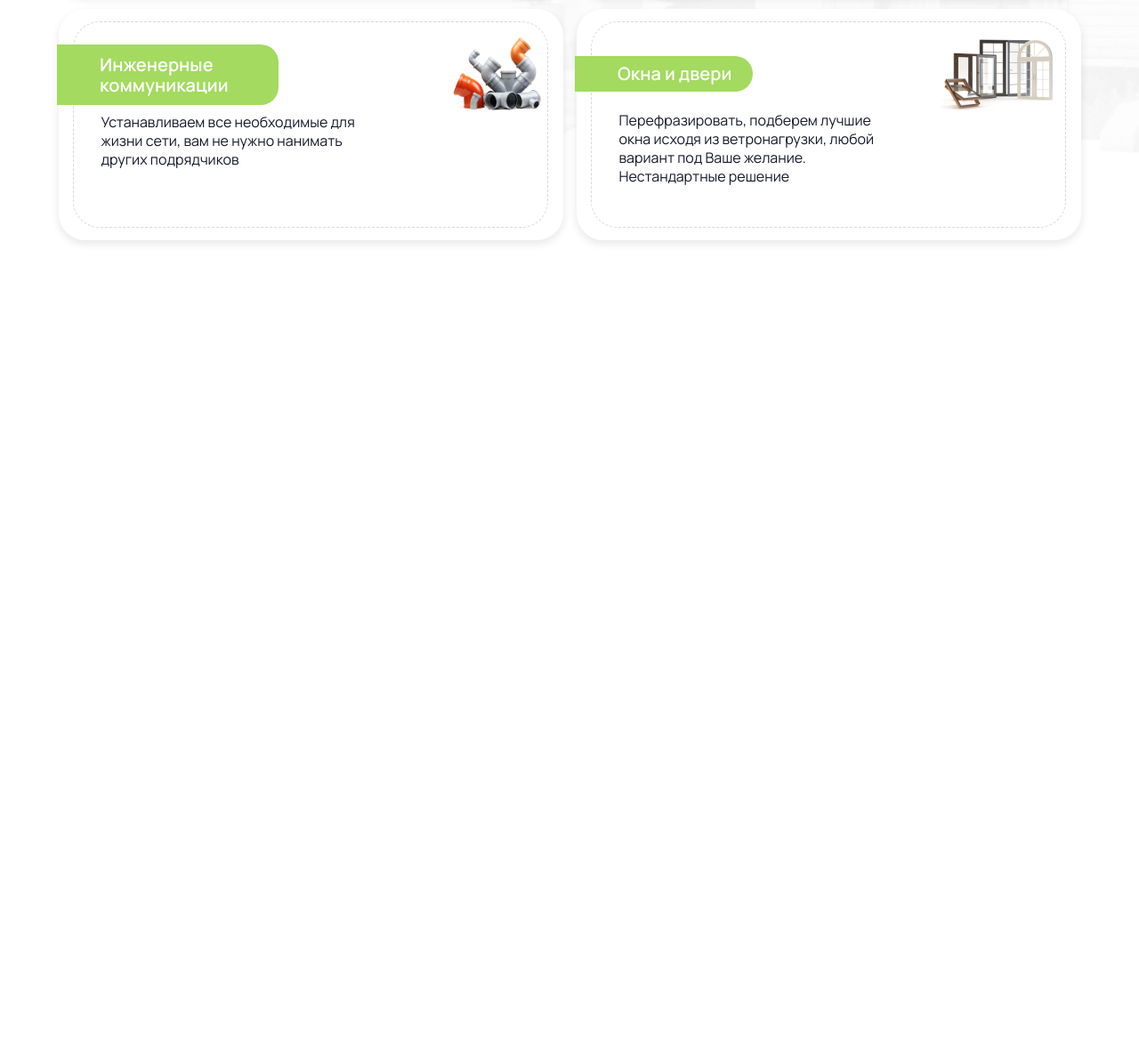
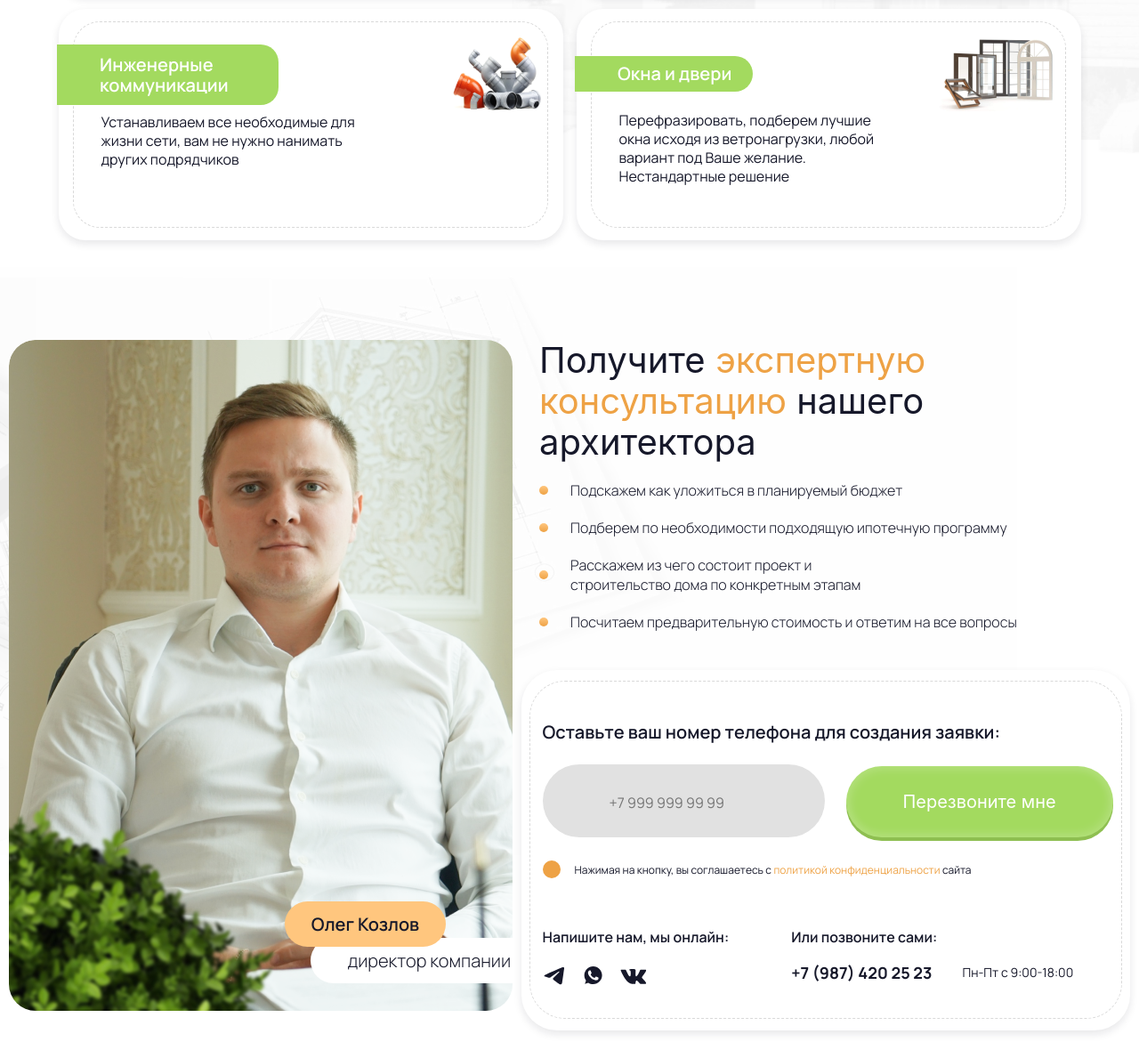
Before and after one commit to blvckonej/nako, a website built with Vite: page index.html in a window 1280 px wide. Shown: the part 2844-4033 px from the top of the page at 89% size. Before the commit the page ends 3144 px from the top, so only its background shows below. Built offline with nearby package versions, Linux system fonts and the light colour scheme; files whose address does not match are found by name.

Commit message:
merge project

```diff
--- a/index.html
+++ b/index.html
@@ -223,10 +223,10 @@
           </div>
         </div>
       </section>
-      <!--<section class="feedback">
+      <section class="feedback">
         <div class="container">
           <div class="feedback__block">
-            <div class="feedback__portrait">
+            <div class="feedback__portrait hidden-tablet">
               <div class="feedback__portrait-descr">
                 <p class="feedback__portrait-name">Олег Козлов</p>
                 <p class="feedback__portrait-jobtitle">директор компании</p>
@@ -262,6 +262,12 @@
                   </p>
                 </li>
               </ul>
+              <div class="feedback__form-photo">
+                <div class="feedback__portrait-descr">
+                  <p class="feedback__portrait-name">Олег Козлов</p>
+                  <p class="feedback__portrait-jobtitle">директор компании</p>
+                </div>
+              </div>
               <div class="feedback__form">
                 <div class="feedback__form-dashed-wrapp">
                   <div class="feedback__form-dashed">
@@ -298,7 +304,7 @@
           </div>
         </div>
       </section>
-       <section class="project">
+      <!-- <section class="project">
         <div class="container">
           <h2 class="project__block-title section_title">
             Посмотрите на <span>готовые дома,</span> которые уже радуют хозяев
--- a/src/scss/home/feedback.scss
+++ b/src/scss/home/feedback.scss
@@ -1,9 +1,19 @@
 .feedback {
   background-image: url("/src/images/bg-special.png");
   background-repeat: no-repeat;
+  @include mobile {
+    background-image: none;
+  }
   &__block {
     padding-top: 82px;
     display: flex;
+    @include tablet {
+      flex-direction: column;
+      align-items: center;
+    }
+    @include mobile {
+      padding-top: 15px;
+    }
   }
   &__portrait {
     position: relative;
@@ -20,6 +30,10 @@
     flex-direction: column;
     align-items: flex-end;
     justify-content: flex-end;
+    @include phone {
+      align-items: center;
+      justify-content: center;
+    }
   }
   &__portrait-name {
     @include df-center-all;
@@ -30,6 +44,10 @@
     border-radius: var(--border-radius-m);
     font-weight: var(--fw-semibold);
     z-index: 1;
+    @include phone {
+      margin-top: 70%;
+      margin-right: 0;
+    }
   }
   &__portrait-jobtitle {
     @include df-center;
@@ -43,12 +61,20 @@
     background-color: var(--color-light);
     border-top-left-radius: var(--border-radius-m);
     border-bottom-left-radius: var(--border-radius-m);
+    @include mobile {
+      justify-content: center;
+      margin-top: -5px;
+      border-radius: var(--border-radius-m);
+    }
   }
   &__consultation-title {
     text-align: left !important;
     margin-left: 88px !important;
     @include desktop-h {
       margin-left: 30px !important;
+    }
+    @include phone {
+      margin-left: 10px !important;
     }
   }
   &__consultation-dots {
@@ -61,6 +87,10 @@
     @include desktop-h {
       margin-left: 30px;
     }
+    @include phone {
+      margin-left: 10px;
+      margin-right: 10px;
+    }
   }
   &__consultation-text {
     font-weight: var(--fw-light);
@@ -68,6 +98,9 @@
     line-height: 22px;
     @include desktop {
       font-size: var(--text-xxs);
+    }
+    @include phone {
+      font-size: var(--text-smal);
     }
   }
   &__consultation-item {
@@ -77,24 +110,62 @@
       margin-top: 20px;
     }
   }
+  &__form-photo {
+    display: none;
+    margin: 0 auto;
+    margin-top: 20px;
+    margin-bottom: -10%;
+    width: 513px;
+    height: 654px;
+    background-image: url("../images/boss.png");
+    border-radius: var(--border-radius-m);
+    background-size: cover;
+    @include tablet {
+      display: block;
+    }
+    @include mobile {
+      width: 413px;
+      height: 454px;
+    }
+    @include phone {
+      width: 100%;
+      height: 530px;
+      margin-bottom: -25%;
+    }
+  }
   &__form {
     @include df-center-all;
     margin-left: -12%;
     margin-right: -5%;
     height: 405px;
     margin-top: 43px;
+    background-color: var(--color-light);
     box-shadow: var(--box-shadow-m);
     border-radius: var(--border-radius-l);
     @include desktop-h {
       margin-left: 10px;
       margin-right: 0;
     }
+    @include mobile {
+      margin-left: 0;
+      width: 100%;
+      height: 450px;
+    }
+    @include phone {
+      height: 410px;
+    }
   }
+
   &__form-dashed-wrapp {
     width: 97%;
     height: 378px;
     border: var(--border-dashed);
     border-radius: var(--border-radius-l);
+    @include tablet {
+    }
+    @include mobile {
+      height: 97%;
+    }
   }
   &__form-dashed {
     width: 682px;
@@ -103,17 +174,46 @@
     @include desktop-h {
       margin-left: 2%;
     }
+    @include tablet {
+      margin-left: 2%;
+    }
+    @include mobile {
+      margin-left: 0;
+      width: 100%;
+    }
   }
   &__form-block {
     margin-top: 45px;
+    @include mobile {
+      margin-top: 15px;
+      width: 100%;
+      @include df-center-all;
+      flex-direction: column;
+    }
   }
   &__form-title {
     font-weight: var(--fw-semibold);
     font-size: var(--text-sm);
+    @include mobile {
+      font-size: var(--text-xxs);
+    }
+    @include phone {
+      text-align: center;
+      font-size: var(--text-xs);
+      max-width: 217px;
+    }
   }
   &__form-input {
     @include desktop-h {
       width: 300px;
+    }
+    @include mobile {
+      width: 90%;
+      padding-left: 0;
+    }
+    @include phone {
+      margin-top: 15px;
+      height: 50px;
     }
   }
   &__form-checkbox {
@@ -122,10 +222,19 @@
     span {
       color: var(--color-orange);
     }
+    @include mobile {
+      margin-top: 5px;
+    }
+    @include phone {
+      max-width: 204px;
+    }
   }
   &__form-cookies {
     font-size: var(--text-smal);
     margin-left: 16px;
+    @include phone {
+      font-size: var();
+    }
   }
   &__form-realcheckbox {
     display: none;
@@ -162,16 +271,37 @@
     @include desktop-h {
       margin-left: 20px;
     }
+    @include mobile {
+      margin-top: 10px;
+      margin-left: 0;
+      width: 90%;
+    }
+    @include phone {
+      height: 50px;
+    }
   }
   &__contacts {
     margin-top: 53px;
     display: flex;
+    @include mobile {
+      margin-top: 10px;
+      flex-direction: column;
+      align-items: center;
+    }
   }
   &__contacts-title {
     margin-bottom: 20px;
+    @include mobile {
+      margin-bottom: 10px;
+    }
   }
   &__contacts-left {
     margin-right: 70px;
+    @include mobile {
+      margin-right: 0;
+      @include df-center-all;
+      flex-direction: column;
+    }
   }
   &__contacts-phone {
     @include df-center-all;
@@ -181,6 +311,13 @@
       font-size: var(--text-xs);
       font-weight: var(--fw-regular);
       margin-left: 34px;
+      @include mobile {
+        margin-top: 10px;
+        margin-left: 0;
+      }
+    }
+    @include mobile {
+      flex-direction: column;
     }
   }
   &__contacts-title {
--- a/src/scss/section.scss
+++ b/src/scss/section.scss
@@ -10,11 +10,12 @@ section {
       font-size: var(--text-xl);
     }
     @include tablet {
-      font-size: var(--text-llg);
     }
     @include mobile {
     }
     @include phone {
+      text-align: left;
+      font-size: var(--text-md);
     }
   }
   .advantages__height {
```
